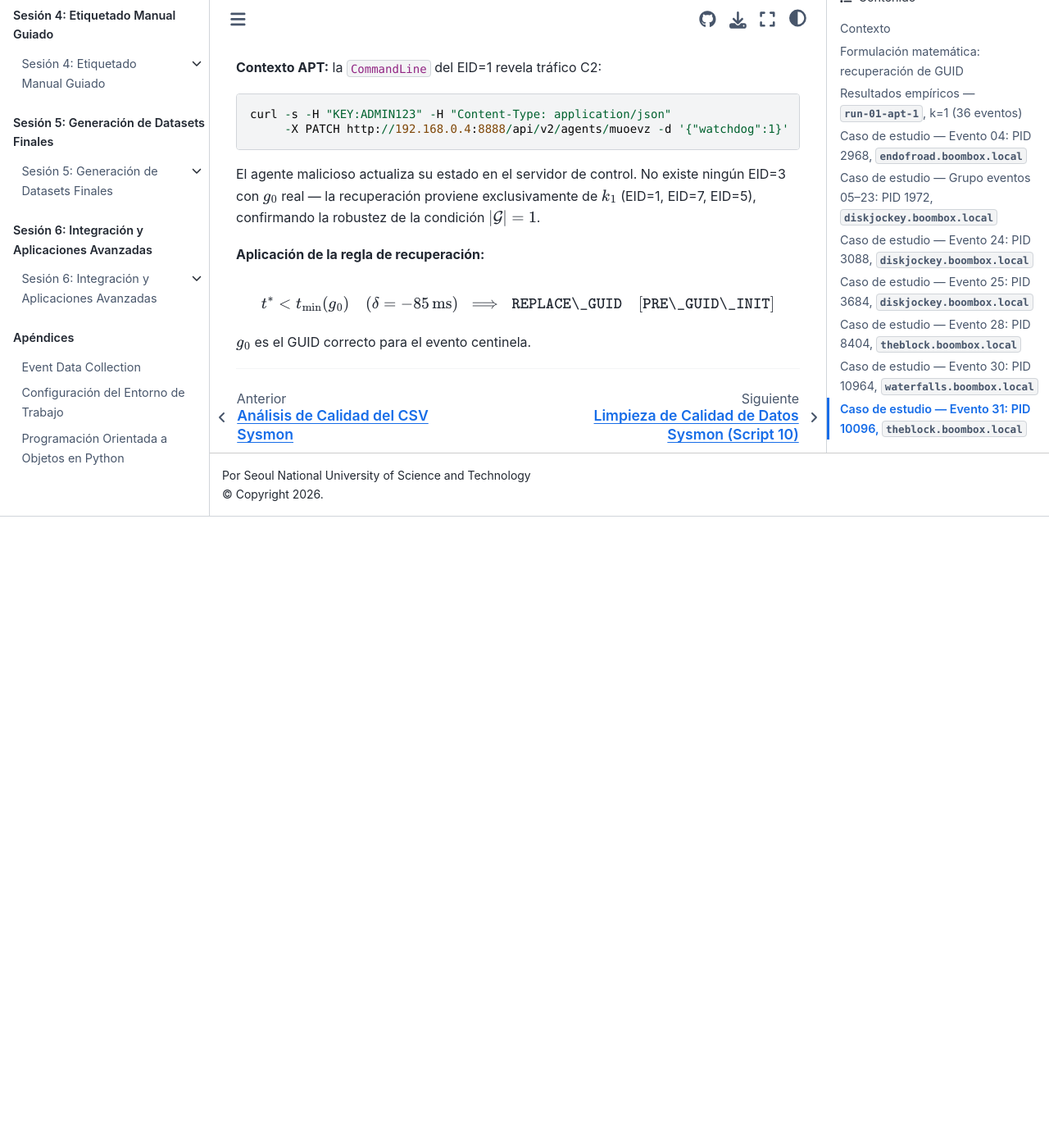
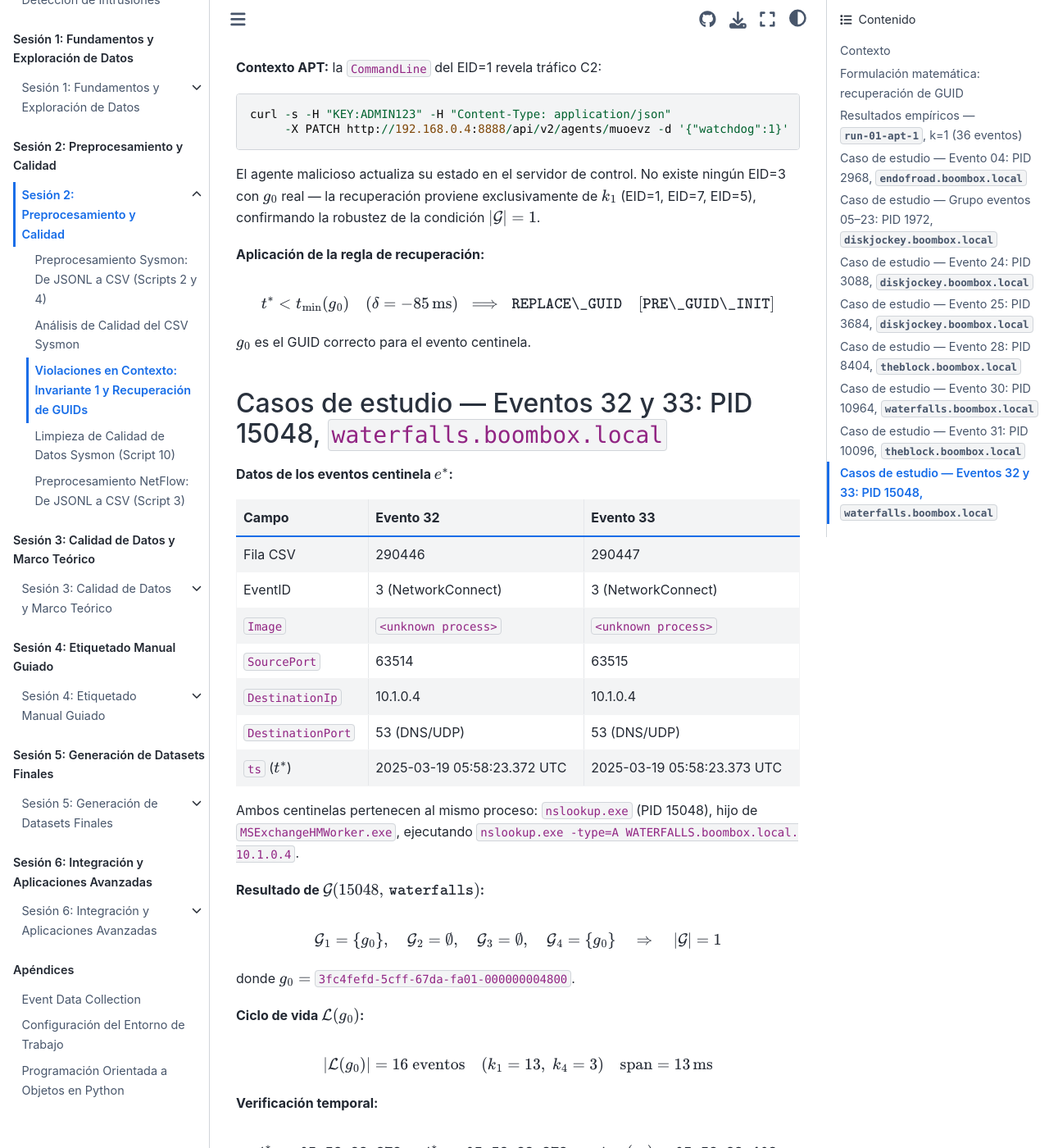
Before and after one commit to ollerenac/curso2026, a Jupyter Book: the page built from sesion-2/9-violaciones-en-contexto.md, in a window 1280 px wide and 1400 px high, scrolled down 22239 px. Shown: the whole window at 82% size. Built offline with Jupyter Book 1.0.4 settings and Sphinx 7.4.7 and the Sphinx Book theme 1.1.4, drawn with Linux system fonts in a browser that asks for light colours; before the commit the page ends 22869 px from its top, so only the background shows below that; some of the changed text lies outside the part shown.

Commit message:
analysis(sesion-2): complete events 32/33 — nslookup PRE_GUID_INIT with two sentinels
Both EID=3 DNS connections (PID 15048, waterfalls) captured 31ms before GUID
assignment. Contrasts with event 30 (same image, same host, POST_GUID_TERMINATE):
demonstrates that PRE_GUID_INIT and POST_GUID_TERMINATE are timing-dependent,
not process-type-dependent.

Co-Authored-By: Claude Sonnet 4.6 <noreply@anthropic.com>

````diff
--- a/sesion-2/9-violaciones-en-contexto.md
+++ b/sesion-2/9-violaciones-en-contexto.md
@@ -894,4 +894,86 @@ $$
 
 $g_0$ es el GUID correcto para el evento centinela.
 
+## Casos de estudio — Eventos 32 y 33: PID 15048, `waterfalls.boombox.local`
+
+**Datos de los eventos centinela $e^*$:**
+
+| Campo | Evento 32 | Evento 33 |
+|-------|-----------|-----------|
+| Fila CSV | 290446 | 290447 |
+| EventID | 3 (NetworkConnect) | 3 (NetworkConnect) |
+| `Image` | `<unknown process>` | `<unknown process>` |
+| `SourcePort` | 63514 | 63515 |
+| `DestinationIp` | 10.1.0.4 | 10.1.0.4 |
+| `DestinationPort` | 53 (DNS/UDP) | 53 (DNS/UDP) |
+| `ts` ($t^*$) | 2025-03-19 05:58:23.372 UTC | 2025-03-19 05:58:23.373 UTC |
+
+Ambos centinelas pertenecen al mismo proceso: `nslookup.exe` (PID 15048),
+hijo de `MSExchangeHMWorker.exe`, ejecutando
+`nslookup.exe -type=A WATERFALLS.boombox.local. 10.1.0.4`.
+
+**Resultado de $\mathcal{G}(15048,\, \texttt{waterfalls})$:**
+
+$$
+\mathcal{G}_1 = \{g_0\}, \quad \mathcal{G}_2 = \emptyset, \quad
+\mathcal{G}_3 = \emptyset, \quad \mathcal{G}_4 = \{g_0\}
+\quad \Rightarrow \quad \lvert\mathcal{G}\rvert = 1
+$$
+
+donde $g_0 =$ `3fc4fefd-5cff-67da-fa01-000000004800`.
+
+**Ciclo de vida $\mathcal{L}(g_0)$:**
+
+$$
+\lvert\mathcal{L}(g_0)\rvert = 16 \text{ eventos}
+\quad (k_1 = 13,\; k_4 = 3)
+\quad \text{span} = 13\,\text{ms}
+$$
+
+**Verificación temporal:**
+
+$$
+t^*_{[0]} = \texttt{05:58:23.372}, \quad t^*_{[1]} = \texttt{05:58:23.373}
+\qquad t_{\min}(g_0) = \texttt{05:58:23.403}
+$$
+
+$$
+t^* < t_{\min}(g_0) \quad (\delta = -31\,\text{ms})
+$$
+
+Ambas conexiones DNS se abren dentro de una ventana de 1 ms entre sí,
+31 ms antes de que Sysmon asigne el ProcessGuid.
+
+```{figure} img/ev32_timeline.png
+:name: ev32-timeline
+:width: 100%
+
+**Eventos 32/33 — PRE_GUID_INIT en `nslookup.exe` (PID 15048, `waterfalls`).**
+Panel superior: ciclo de vida de $g_0$ (16 eventos, span = 13 ms).
+Dos líneas rojas discontinuas: los dos centinelas a -31 ms y -30 ms.
+Panel inferior (zoom): brecha PRE_GUID_INIT de 31 ms con los dos sockets DNS.
+```
+
+**Contraste con Evento 30** (misma imagen, mismo host):
+
+| | Evento 30 (PID 10964) | Eventos 32/33 (PID 15048) |
+|--|----------------------|---------------------------|
+| EID=3 con $g_0$ | 1 (SourcePort 62780) | 0 |
+| EID=3 centinelas | 1 (SourcePort 62781) | 2 (puertos 63514, 63515) |
+| Mecanismo | POST_GUID_TERMINATE | PRE_GUID_INIT |
+| Posición de $t^*$ | $t_{\max}(g_0)$ | $t_{\min}(g_0) - 31\,\text{ms}$ |
+
+La misma imagen (`nslookup.exe`) en el mismo host puede producir ambos
+mecanismos dependiendo del momento en que el driver de red captura las
+conexiones relativo al ciclo de vida del GUID.
+
+**Aplicación de la regla de recuperación:**
+
+$$
+t^* < t_{\min}(g_0) \quad (\delta = -31\,\text{ms})
+\;\implies\; \texttt{REPLACE\_GUID} \quad [\texttt{PRE\_GUID\_INIT}]
+$$
+
+$g_0$ es el GUID correcto para ambos eventos centinela.
+
 ---
````
Also changed, not shown: sesion-2/img/ev32_timeline.png (added), 1 other file.
